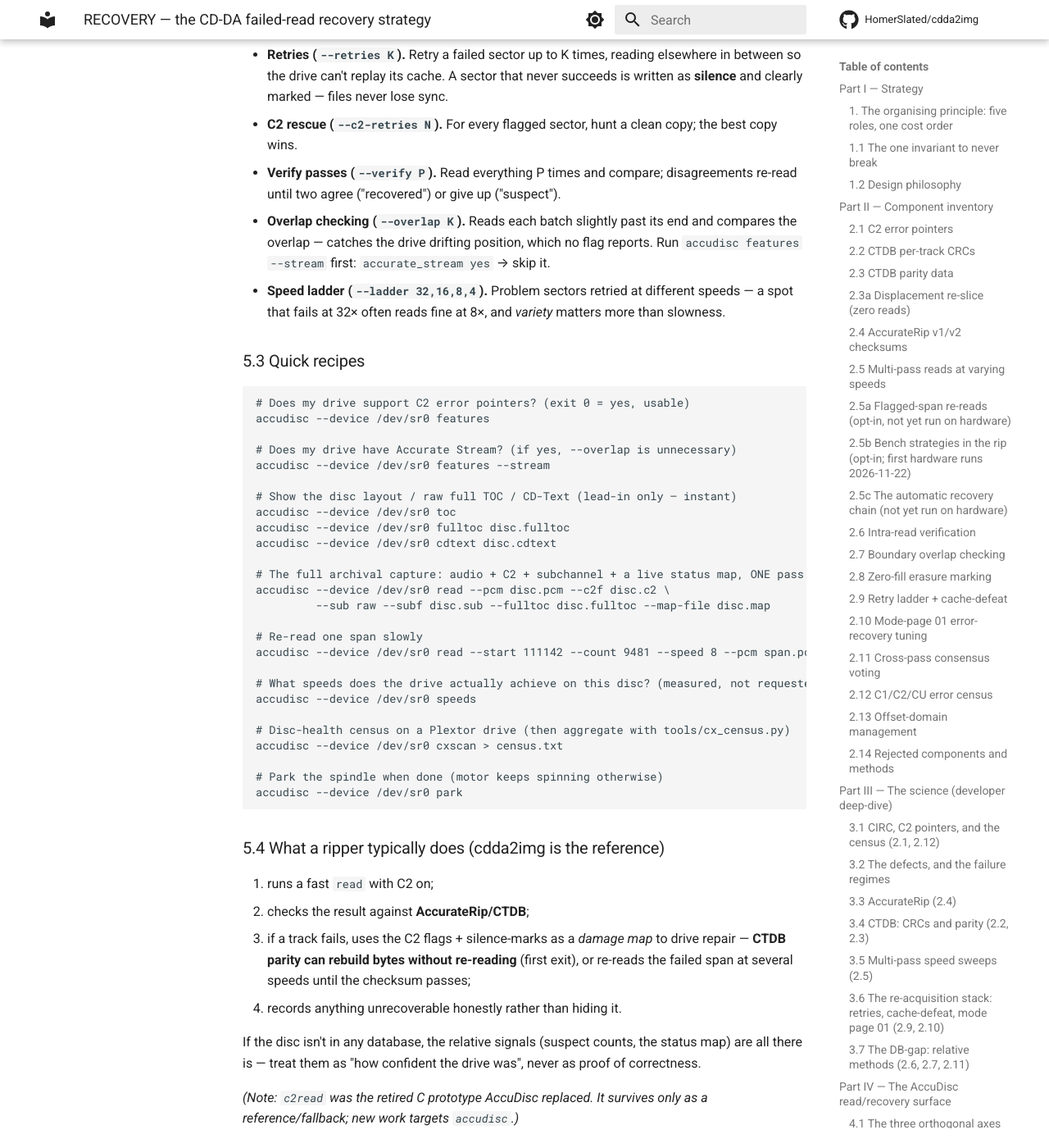
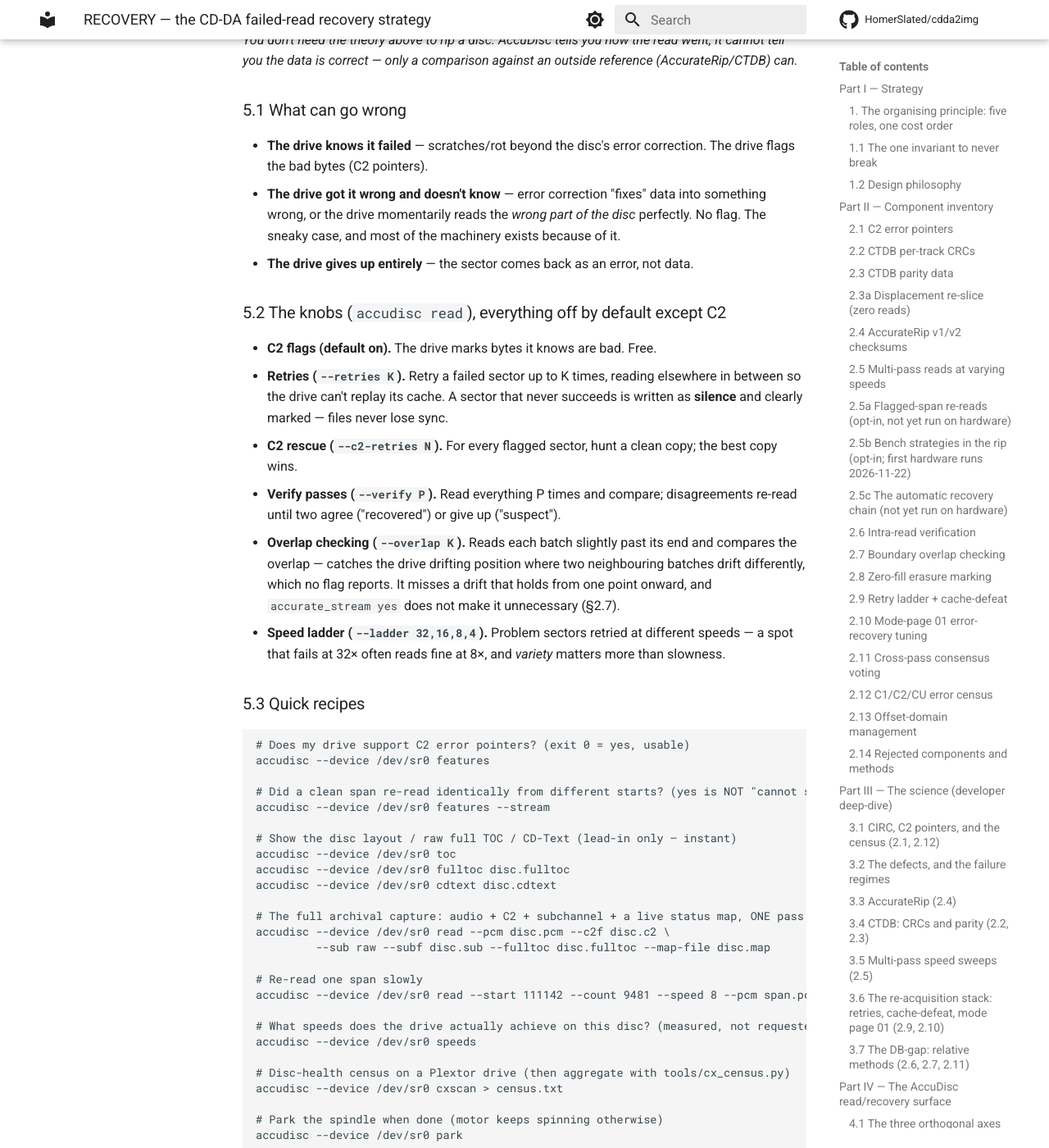
Before and after one commit to HomerSlated/cdda2img, an MkDocs documentation site: the page built from docs/reference/RECOVERY.md, in a window 1280 px wide and 1400 px high, scrolled down 26930 px. Shown: the whole window at 82% size. Built offline with MkDocs 1.6.1 and Material for MkDocs 9.7.7, drawn with Linux system fonts in a browser that asks for light colours; comment, search, counter and statistics services are not loaded; some of the changed text lies outside the part shown.

Commit message:
docs(recovery): take AccuDisc's B.3/B.5 corrections through the hardlink
RECOVERY.md is one inode shared with AccuDisc; this commits our side of
their 30b6e93 (their 2026-11-25f), confirmed by Keith in their session:

- B.3: overlap is measured blind to a displacement that holds from one
  point onward, and both drives seen slipping report accurate_stream yes,
  so "accurate_stream yes -> skip overlap" is withdrawn in §2.7, §4.2 R3,
  §4.3, §5.2-5.3; §12.4 item 5 gets a dated correction ("guarantees" was
  too strong given the PX-716A's 12-sample loss on intact data).
- B.5: §2.10's page-01 diagnostic is not an AccuDisc control (MODE SELECT
  writes page 05 only) and its tool is in neither tree.

b3read OK, +i, inode 10392186, 2 links. Documentation only.

Co-Authored-By: Claude Opus 5.5 <noreply@anthropic.com>

```diff
--- a/docs/reference/RECOVERY.md
+++ b/docs/reference/RECOVERY.md
@@ -531,14 +531,23 @@ read-engine side; "caller" means cdda2img (or any application driving AccuDisc).
 - **Role**: gate (relative) — specifically detects positioning/jitter slips, the
   one error class C2 cannot see.
 - **AccuDisc status**: supported (`--overlap K` seam check + slip classification),
-  plus the **Accurate Stream probe** (`features --stream`) that tells you whether
-  overlap is needed at all.
+  plus the **Accurate Stream probe** (`features --stream`). The probe reports whether a
+  clean span re-read identically from different starts. It does not say whether
+  overlap is needed (see Conflicts).
 - **cdda2img status**: not wired; DB-gap reserve, same bar as 2.6.
 - **Conflicts**: costs throughput — measured ~1.77× slower than a plain read for
-  *zero* recovery benefit on clean discs → must stay opt-in / last-resort. On an
-  Accurate-Stream drive it is near-redundant (its whole purpose is catching slips
-  that Accurate Stream prevents); on a non-Accurate-Stream drive it is the only
-  defence against the C2-invisible class, and there it earns its cost.
+  *zero* recovery benefit on clean discs → must stay opt-in / last-resort.
+  **Measured blind to the slips actually seen** (LITE-ON LH-20A1S, 2026-09-19,
+  AccuDisc TODO.md): a displacement that holds from one point onward shifts both
+  sides of every later seam alike, so the seams agree. There, `--overlap 2` cost
+  2.56× and marked the slip site OK, and AccurateRip scored 0/11. The PX-716A's
+  2026-10-10 loss (12 samples, held to the lead-out) has the same shape. Overlap
+  sees a displacement only where two adjacent transfers differ.
+
+  **Accurate Stream is no guide either way:** both drives measured slipping report
+  `accurate_stream yes`. Corrected 2026-11-25: this entry said overlap was
+  near-redundant on an Accurate-Stream drive and the only defence on one without.
+  Only an absolute gate settles the C2-invisible class.
 - **Combinations**: with 2.6/2.11 as the DB-gap arbiter; C2 flags as a
   slip-vs-decode classifier (a region that changes between passes *without* C2
   flags is slip-shaped).
@@ -583,9 +592,11 @@ read-engine side; "caller" means cdda2img (or any application driving AccuDisc).
 - **Role**: re-acquirer tuning — the only component that changes the *drive's*
   behaviour rather than ours.
 - **Status**: **rejected for adoption** (experiment 2026-07-05,
-  `tools/modepage_experiment.py`); retained as a manual diagnostic
-  (`--recovery ERR,RETR`, saved page restored on every exit path) for genuinely
-  dying media. PX-716A default: error byte 0x00, retries 10.
+  `tools/modepage_experiment.py`, which is in neither repository today).
+  **Not an AccuDisc control** (corrected 2026-11-25). AccuDisc issues MODE SELECT
+  for the write-parameters page (05) only, and has no `--recovery ERR,RETR` flag.
+  This entry used to say the diagnostic was retained. The 2026-07-05 measurement
+  stands. PX-716A default: error byte 0x00, retries 10.
 - **Dependencies**: O_RDWR on the device node (MODE SELECT filtered on read-only
   fds; the `cdrom` group grants rw — still no root); drive must honour the page.
 - **Conflicts**: none found — inert for the miscorrection defect class (§3.6): the
@@ -869,7 +880,7 @@ read it before the flags**: the identical `--verify 2` is a ~20-second repair or
 | **R0 baseline** | whole-disc | `--retries 2` | plain read, error-retry only | free on clean sectors | no recovery |
 | ~~**R1**~~ | ~~whole-disc~~ | ~~`+ --c2-retries 3`~~ | **REFUSED since AccuDisc 0.43.0** (2026-09-16): `--c2-retries` requires `--verify 2`+, so it no longer rides a single whole-disc pass — use it inside R3 on flagged spans | was cheap (cut C2 58→2 on ABBA at +0 s) | a single-pass chunk on a LITE-ON LH-20A1S landed 48–96 bytes late with clean C2, and a rescue anchored to it marked a late sector RECOVERED; only a second transfer can check position |
 | **R2** | **flagged spans** | `+ --verify 2` | read everything ≥2× cache-defeated, resolve by consensus | catches non-deterministic errors the single pass hides; marks irreconcilable as `suspect` | **~5–15× slower** — reads the whole *scope* again; whole-disc = the ~4 h blow-up |
-| **R3** | **flagged spans** | `+ --verify 2 --c2-retries 3 --overlap 4` | full careful recovery: consensus + C2-hunt + seam check | **reached C2 = 0 on every damaged span** in the suite; the recommended repair rung | slowest short of the ladder; `--overlap` for the positioning-slip class only |
+| **R3** | **flagged spans** | `+ --verify 2 --c2-retries 3 --overlap 4` | full careful recovery: consensus + C2-hunt + seam check | **reached C2 = 0 on every damaged span** in the suite; the recommended repair rung | slowest short of the ladder; `--overlap` for the positioning-slip class only, and measured blind to a displacement that holds from one point on (§2.7) |
 | **R4** | **flagged spans** | `+ --ladder 8,4` | escalate residual problem sectors to careful-mode speed | recovers the most (rescues speed-marginal sectors R1–R3 can't) | highest cost; only earns it when R3 leaves residue |
 
 **The scope rule that must not be mis-read:** a rung is whole-disc-safe iff its
@@ -897,7 +908,10 @@ from the `--map-file` → R2–R4 on those spans → splice → re-gate whole-di
   Prefer it over piling on `--verify N` at one speed.
 - **`--overlap` is single-purpose** — the C2-invisible positioning-slip class. It
   costs ~1.77× for zero benefit on discs without slips. Opt-in (R3+), never a
-  default. Run `features --stream` first: `accurate_stream yes` → skip it.
+  default. It is measured blind to a displacement that holds from one point onward
+  (§2.7), so do not count on it for that class. `accurate_stream yes` is no reason
+  to skip it or to rely on it: both drives measured slipping report yes. Corrected
+  2026-11-25: this said "`accurate_stream yes` → skip it".
 - **`--speed` interacts with everything and lies.** The requested Nx is *not* the
   achieved rate (§12.7). Set it, then confirm via wall-time or GET PERFORMANCE.
   Some request values are actively Q-hazardous (§12.7).
@@ -1068,8 +1082,10 @@ outside reference (AccurateRip/CTDB) can.*
 - **Verify passes (`--verify P`).** Read everything P times and compare;
   disagreements re-read until two agree ("recovered") or give up ("suspect").
 - **Overlap checking (`--overlap K`).** Reads each batch slightly past its end and
-  compares the overlap — catches the drive drifting position, which no flag
-  reports. Run `accudisc features --stream` first: `accurate_stream yes` → skip it.
+  compares the overlap — catches the drive drifting position where two neighbouring
+  batches drift differently, which no flag reports. It misses a drift that holds
+  from one point onward, and `accurate_stream yes` does not make it unnecessary
+  (§2.7).
 - **Speed ladder (`--ladder 32,16,8,4`).** Problem sectors retried at different
   speeds — a spot that fails at 32× often reads fine at 8×, and *variety* matters
   more than slowness.
@@ -1080,7 +1096,7 @@ outside reference (AccurateRip/CTDB) can.*
 # Does my drive support C2 error pointers? (exit 0 = yes, usable)
 accudisc --device /dev/sr0 features
 
-# Does my drive have Accurate Stream? (if yes, --overlap is unnecessary)
+# Did a clean span re-read identically from different starts? (yes is NOT "cannot slip"; §2.7)
 accudisc --device /dev/sr0 features --stream
 
 # Show the disc layout / raw full TOC / CD-Text (lead-in only — instant)
@@ -1630,6 +1646,11 @@ verified recoveries from the audio ladder in this run.
    retry/correction logic can decide differently per attempt — consistent with the
    intermittent baselines in §12.3.
 
+   **Corrected 2026-11-25.** "Guarantees" is too strong. The same drive later lost
+   12 samples on intact data, in two of four whole-disc passes (2026-10-10, AccuDisc
+   TODO.md). "Correctly dropped `--overlap`" stands on cost alone, because overlap
+   is measured blind to that shape (§2.7).
+
 ### 12.5 Validity assessment
 
 **Sound:** the infrastructure works end-to-end on real hardware across all three
```
Also changed, not shown: other parts of docs/reference/RECOVERY.md (+1 -1 lines).
